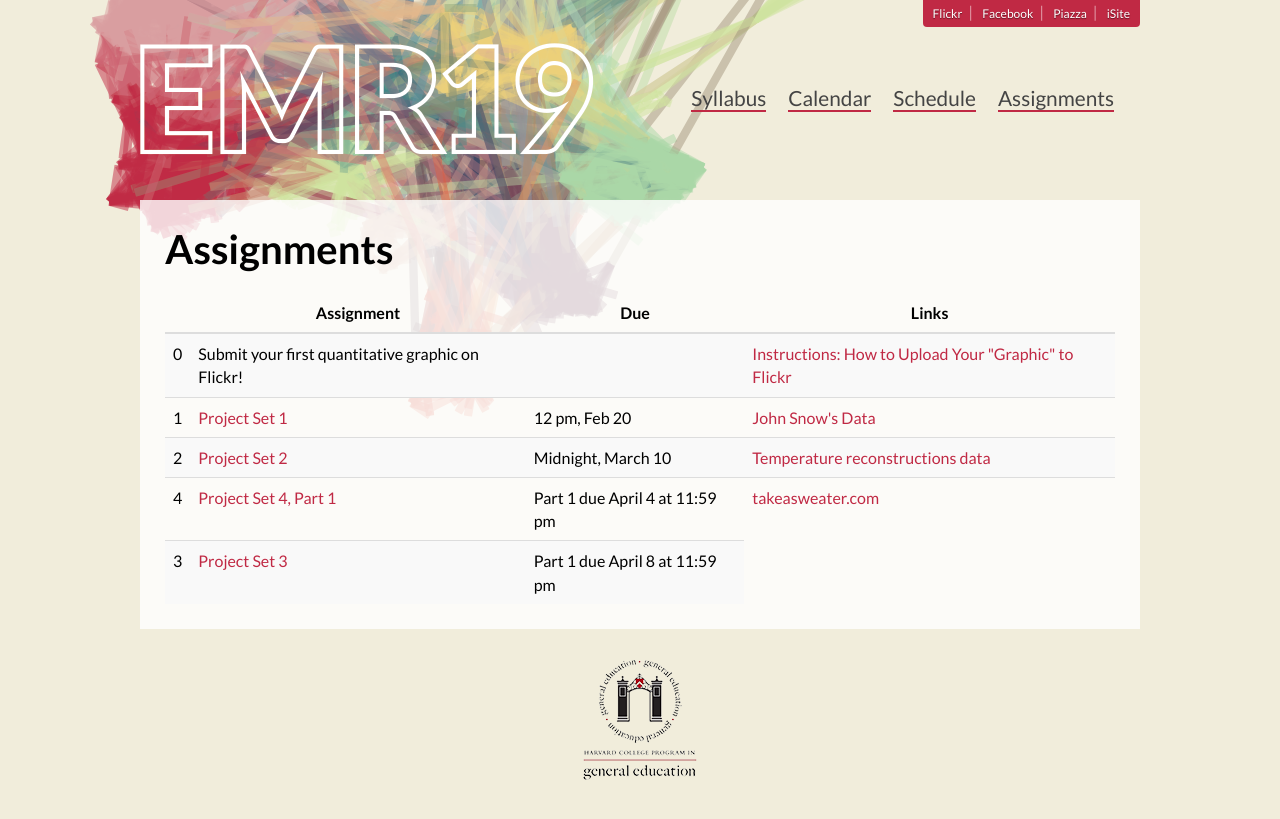
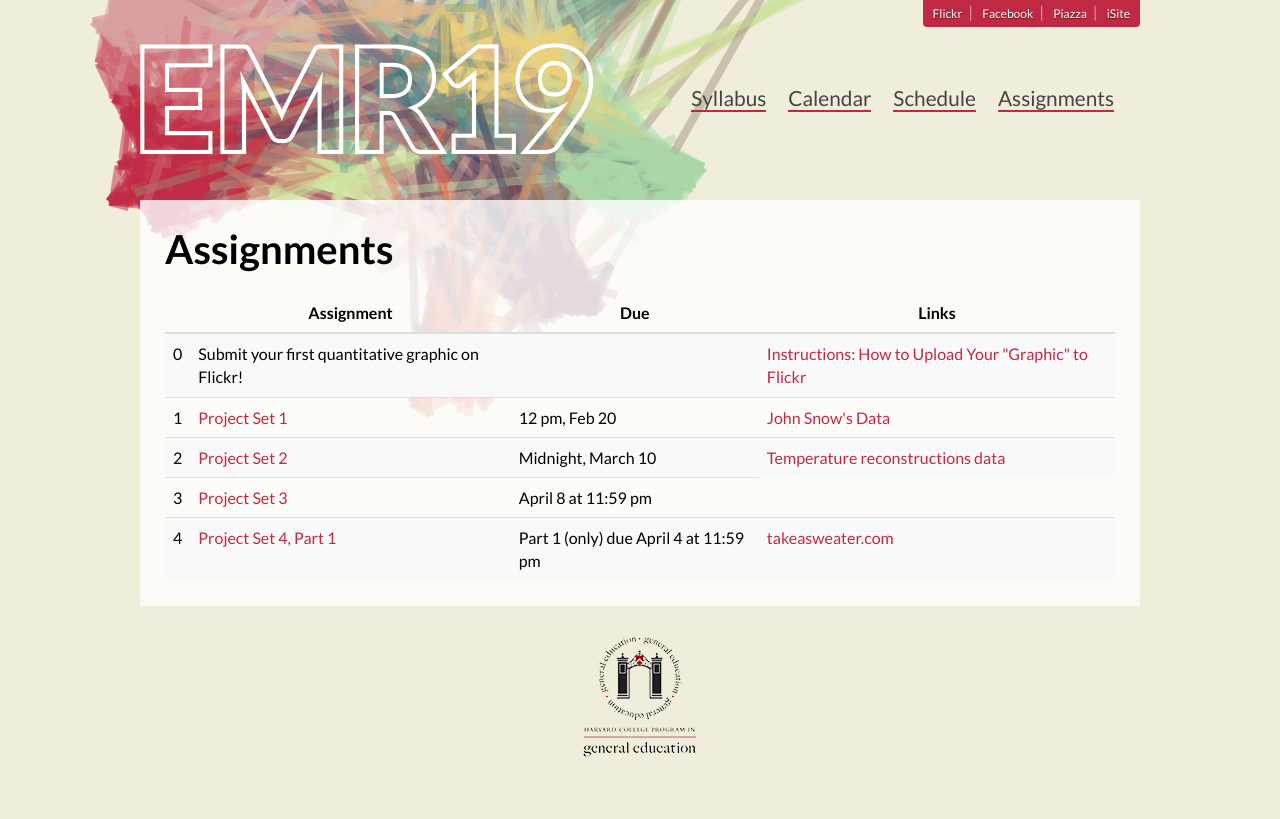
Before and after one commit to emr19/emr19.github.io, a Jekyll site: the page built from assignments/index.html, in a window 1280 px wide. Shown: the top 819 px of the page. Built offline with Jekyll 4.4.1, drawn with Linux system fonts in a browser that asks for light colours; Markdown is read by kramdown in place of the engine named in the settings.

Commit message:
Update index.html

```diff
--- a/assignments/index.html
+++ b/assignments/index.html
@@ -21,29 +21,32 @@ title: Assignments
       <td></td>
       <td><a href="http://isites.harvard.edu/fs/docs/icb.topic1385552.files/instructions_Flickrgroup.pdf">Instructions: How to Upload Your "Graphic" to Flickr</a></td>
     </tr>
+
     <tr>
       <td>1</td>
       <td><a href="https://www.dropbox.com/s/jfdbi9hphxq2hes/projectset1_14.pdf">Project Set 1</a></td>
       <td>12 pm, Feb 20</td>
       <td><a href="https://www.dropbox.com/sh/ix2zznt5mqgnlre/GNBOx18llW">John Snow's Data</a></td>
     </tr>
+
     <tr>
       <td>2</td>
       <td><a href="https://www.dropbox.com/s/xshwqttsvxwyels/ps2.pdf">Project Set 2</a></td>
       <td>Midnight, March 10</td>
       <td><a href="http://hurricane.ncdc.noaa.gov/pls/paleox/f?p=519:1:::::P1_STUDY_ID:15535">Temperature reconstructions data</a></td>
     </tr>
-      <tr>
-      <td>4</td>
-      <td><a href="https://www.dropbox.com/s/75otbx06y6b8pe3/ps4_1.pdf">Project Set 4, Part 1</a></td>
-      <td>Part 1 due April 4 at 11:59 pm</td>
-      <td><a href="http:takeasweater.com">takeasweater.com</a></td>
-    </tr>
-    </tr>
+
     <tr>
       <td>3</td>
       <td><a href="https://www.dropbox.com/s/tt2smb4cqsjqf4z/ps3.pdf">Project Set 3</a></td>
-      <td>Part 1 due April 8 at 11:59 pm</td>
+      <td> April 8 at 11:59 pm</td>
+    </tr>
+
+    <tr>
+      <td>4</td>
+      <td><a href="https://www.dropbox.com/s/75otbx06y6b8pe3/ps4_1.pdf">Project Set 4, Part 1</a></td>
+      <td>Part 1 (only) due April 4 at 11:59 pm</td>
+      <td><a href="http:takeasweater.com">takeasweater.com</a></td>
     </tr>
 
   </tbody>
```
